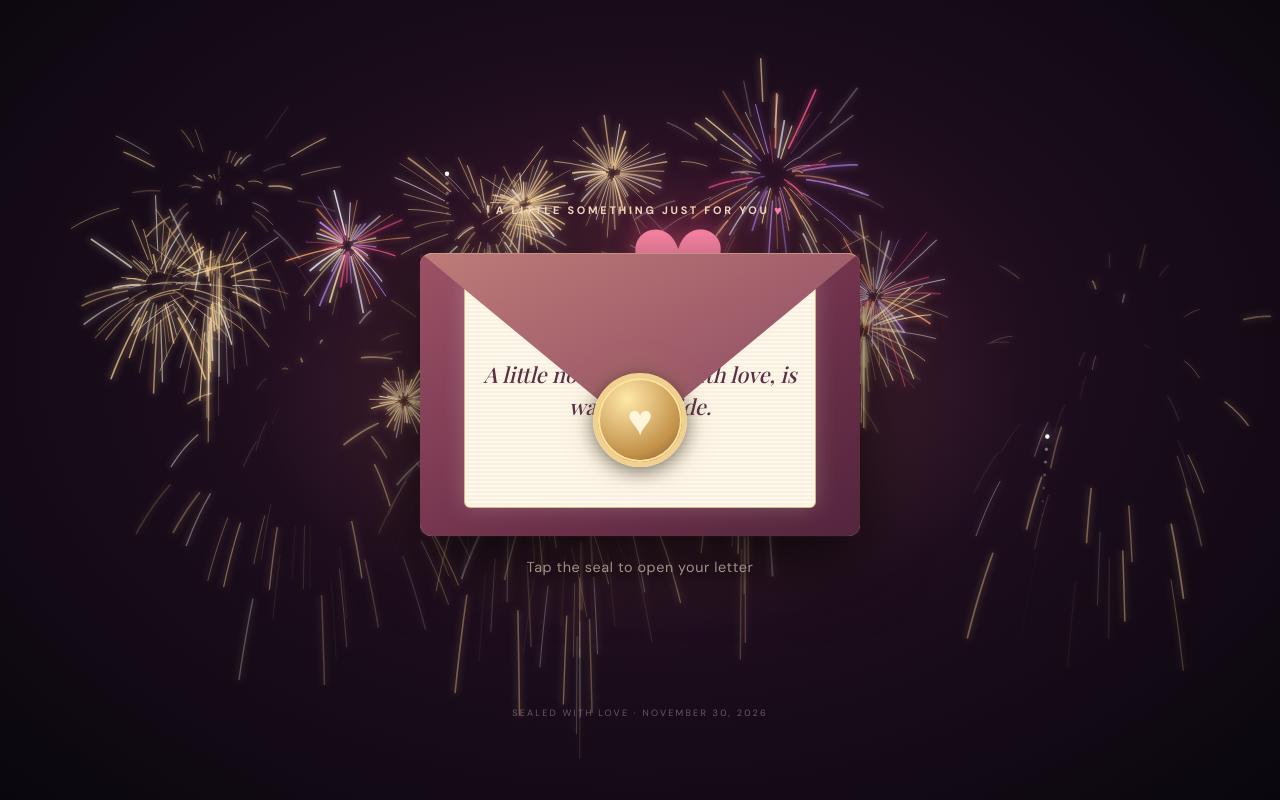
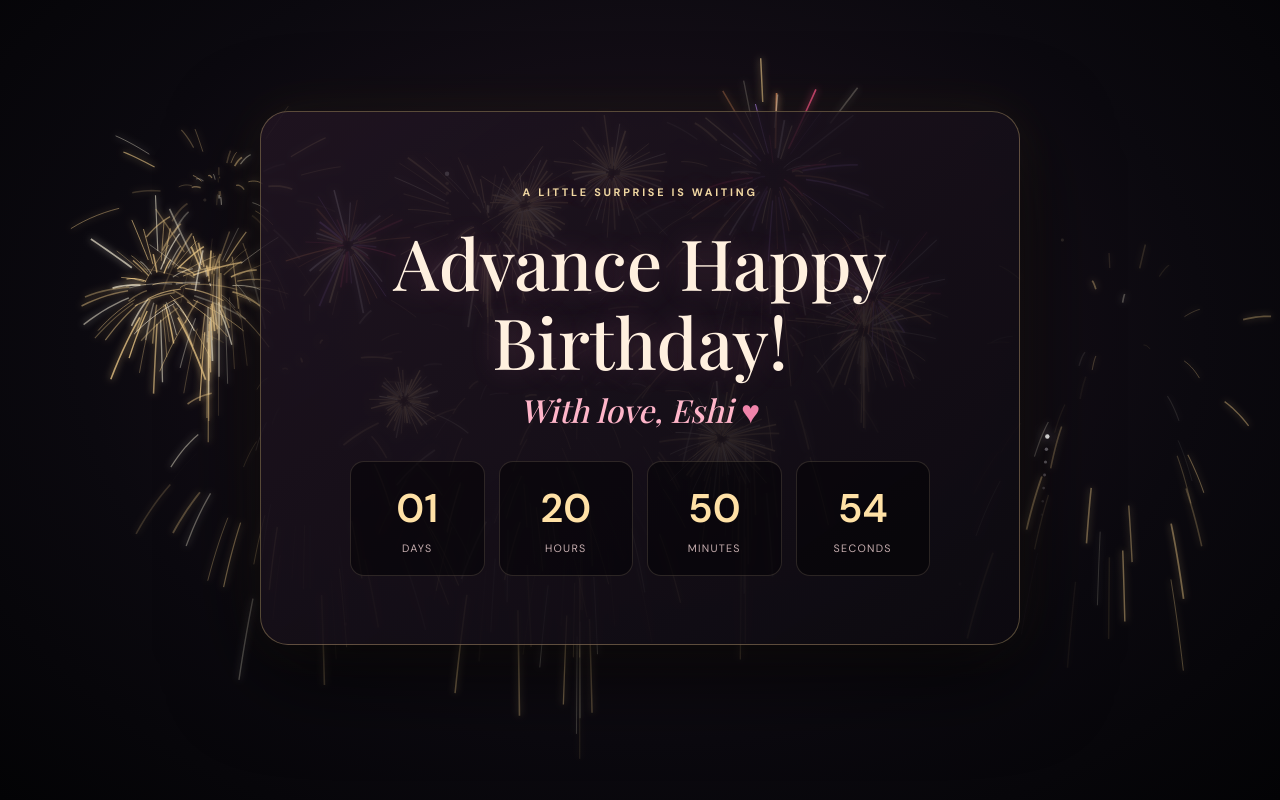
Before and after one commit to korapatisreedhar/Surprise, a plain HTML site: page index.html in a window 1280 px wide. Drawn offline with nearby package versions, Linux system fonts and the light colour scheme; animation ran at ten frames a second; a web font is replaced by a local one.

Commit message:
Add birthday midnight countdown gate
Co-authored-by: Copilot <223556219+Copilot@users.noreply.github.com>

```diff
--- a/index.html
+++ b/index.html
@@ -9,13 +9,26 @@
   <link rel="preconnect" href="https://fonts.googleapis.com">
   <link rel="preconnect" href="https://fonts.gstatic.com" crossorigin>
   <link href="https://fonts.googleapis.com/css2?family=DM+Sans:wght@400;500;600;700&family=Playfair+Display:ital,wght@0,500;0,600;1,500&display=swap" rel="stylesheet">
-  <link rel="stylesheet" href="styles.css?v=20261128.4" />
+  <link rel="stylesheet" href="styles.css?v=20261128.6" />
   <link rel="stylesheet" href="fireworks.css" />
 </head>
 <body>
   <canvas id="fireworks" aria-hidden="true"></canvas>
   <div class="ambient-glow" aria-hidden="true"></div>
-  <div id="envelope-screen" class="screen envelope-screen">
+  <main id="birthday-gate" class="screen birthday-gate" aria-labelledby="birthday-gate-title">
+    <section class="birthday-gate-card">
+      <span class="eyebrow">A LITTLE SURPRISE IS WAITING</span>
+      <h1 id="birthday-gate-title">Advance Happy Birthday!</h1>
+      <p class="birthday-gate-love">With love, Eshi <span aria-hidden="true">♥</span></p>
+      <div id="birthday-gate-countdown" class="birthday-gate-countdown" role="timer" aria-live="off" aria-label="Time until November 30 at midnight">
+        <span><strong id="gate-countdown-days">--</strong><small>Days</small></span>
+        <span><strong id="gate-countdown-hours">--</strong><small>Hours</small></span>
+        <span><strong id="gate-countdown-minutes">--</strong><small>Minutes</small></span>
+        <span><strong id="gate-countdown-seconds">--</strong><small>Seconds</small></span>
+      </div>
+    </section>
+  </main>
+  <div id="envelope-screen" class="screen envelope-screen hidden">
     <div class="envelope-petals" aria-hidden="true"><span>✿</span><span>✿</span><span>✿</span><span>✿</span><span>✿</span><span>✿</span></div>
     <div class="envelope-wrap">
       <span class="eyebrow">A LITTLE SOMETHING JUST FOR YOU <span class="pulse-heart">♥</span></span>
@@ -35,7 +48,7 @@
       </div>
       <p class="tap-note">Tap the seal to open your letter</p>
     </div>
-    <div class="bottom-note">SEALED WITH LOVE · NOVEMBER 30, 2026</div>
+    <div class="bottom-note">WITH LOVE, ESHI · NOVEMBER 30, 2026</div>
   </div>
   <main id="lock-screen" class="screen birthday-screen hidden">
     <div class="stars" aria-hidden="true"></div>
@@ -360,6 +373,6 @@
     <button class="viewer-nav viewer-next" type="button" aria-label="Next photo">›</button>
     <p class="viewer-count" aria-live="polite"></p>
   </dialog>
-  <script src="script.js?v=20261128.3"></script>
+  <script src="script.js?v=20261128.4"></script>
 </body>
 </html>
--- a/script.js
+++ b/script.js
@@ -12,11 +12,38 @@ const pinKeypad = document.getElementById('pin-keypad');
 const pinFeedback = document.getElementById('pin-feedback');
 const celebrationCanvas = document.getElementById('fireworks');
 const UNLOCK_CODE = '1330';
+const BIRTHDAY_YEAR = 2026;
+const BIRTHDAY_MONTH = 10;
+const BIRTHDAY_DAY = 30;
+const birthdayGate = document.getElementById('birthday-gate');
+const birthdayGateTarget = new Date(BIRTHDAY_YEAR, BIRTHDAY_MONTH, BIRTHDAY_DAY, 0, 0, 0);
 let enteredCode = '';
 let isUnlocked = false;
 let startFireworks = () => {};
 let stopFireworks = () => {};
 let triggerFinale = () => {};
+
+function updateBirthdayGate() {
+  const remainingMilliseconds = birthdayGateTarget.getTime() - Date.now();
+  if (remainingMilliseconds <= 0) {
+    birthdayGate.classList.add('hidden');
+    envelopeScreen.classList.remove('hidden');
+    return false;
+  }
+
+  const totalSeconds = Math.ceil(remainingMilliseconds / 1000);
+  document.getElementById('gate-countdown-days').textContent = String(Math.floor(totalSeconds / 86400)).padStart(2, '0');
+  document.getElementById('gate-countdown-hours').textContent = String(Math.floor((totalSeconds % 86400) / 3600)).padStart(2, '0');
+  document.getElementById('gate-countdown-minutes').textContent = String(Math.floor((totalSeconds % 3600) / 60)).padStart(2, '0');
+  document.getElementById('gate-countdown-seconds').textContent = String(totalSeconds % 60).padStart(2, '0');
+  return true;
+}
+
+if (updateBirthdayGate()) {
+  const birthdayGateTimer = window.setInterval(() => {
+    if (!updateBirthdayGate()) window.clearInterval(birthdayGateTimer);
+  }, 1000);
+}
 
 function prefersReducedMotion() {
   return window.matchMedia('(prefers-reduced-motion: reduce)').matches;
@@ -317,9 +344,6 @@ enterPasscodeButton.addEventListener('click', () => {
 const birthdayCalendar = document.getElementById('birthday-calendar');
 const birthdayCountdown = document.getElementById('birthday-countdown');
 const countdownMessage = document.getElementById('countdown-message');
-const BIRTHDAY_YEAR = 2026;
-const BIRTHDAY_MONTH = 10;
-const BIRTHDAY_DAY = 30;
 
 function renderBirthdayCalendar() {
   const firstWeekday = new Date(BIRTHDAY_YEAR, BIRTHDAY_MONTH, 1).getDay();
--- a/styles.css
+++ b/styles.css
@@ -250,6 +250,17 @@ body{background:#09070d;color:#fff4ea}
 button,input{font:inherit}
 button:focus-visible,a:focus-visible,summary:focus-visible,[role="button"]:focus-visible{outline:2px solid #ffe3a7;outline-offset:4px}
 .envelope-screen{z-index:3;min-height:100svh;background:radial-gradient(ellipse at 50% 45%,#471b33 0%,#1d0d1d 46%,#09070d 100%)}
+.birthday-gate{z-index:4;display:grid;place-items:center;overflow:hidden;min-height:100svh;padding:32px 20px 76px;background:radial-gradient(ellipse at 50% 42%,#211521 0%,#0b090f 62%,#030305 100%);text-align:center}
+.birthday-gate::before{position:absolute;inset:0;background:radial-gradient(circle at 16% 25%,#f4d7a122 1px,transparent 2px),radial-gradient(circle at 83% 30%,#f4d7a122 1px,transparent 2px),radial-gradient(circle at 27% 78%,#ef83aa22 1px,transparent 2px),radial-gradient(circle at 75% 73%,#f4d7a122 1px,transparent 2px);content:"";pointer-events:none}
+.birthday-gate-card{position:relative;z-index:1;width:min(760px,100%);padding:clamp(30px,7vw,68px) clamp(20px,5vw,48px);border:1px solid #e6c78255;border-radius:28px;background:linear-gradient(145deg,#211522d9,#0c0a10e8);box-shadow:0 28px 90px #000b,0 0 52px #e8be7215}
+.birthday-gate-card .eyebrow{color:#f0d7a2}
+.birthday-gate-card h1{margin:22px 0 8px;color:#fff0df;font:500 clamp(2.2rem,7vw,4.4rem)/1.12 'Playfair Display',serif}
+.birthday-gate-love{margin:8px 0 20px;color:#ffb5c9;font:italic clamp(1.35rem,4vw,2rem) 'Playfair Display',serif}
+.birthday-gate-love span{color:#ef83aa}
+.birthday-gate-countdown{display:grid;grid-template-columns:repeat(4,minmax(0,1fr));gap:clamp(7px,2vw,14px);width:min(580px,100%);margin:30px auto 0}
+.birthday-gate-countdown>span{display:grid;justify-items:center;gap:7px;padding:clamp(12px,3vw,20px) 6px;border:1px solid #ffe2bd24;border-radius:14px;background:#05040899}
+.birthday-gate-countdown strong{color:#ffe1a6;font:600 clamp(1.35rem,5vw,2.5rem) 'DM Sans',sans-serif;font-variant-numeric:tabular-nums}
+.birthday-gate-countdown small{color:#c7aeb0;font-size:.67rem;text-transform:uppercase;letter-spacing:.12em}
 .envelope-screen::before{position:absolute;inset:0;pointer-events:none;background:radial-gradient(ellipse at 50% 50%,#f2bd6920,transparent 42%);content:""}
 .envelope-wrap{width:min(92vw,620px);padding:30px 20px}
 .envelope-wrap>.eyebrow{color:#f3d9bd;line-height:1.8}
```
Also changed, not shown: 1 other file.
